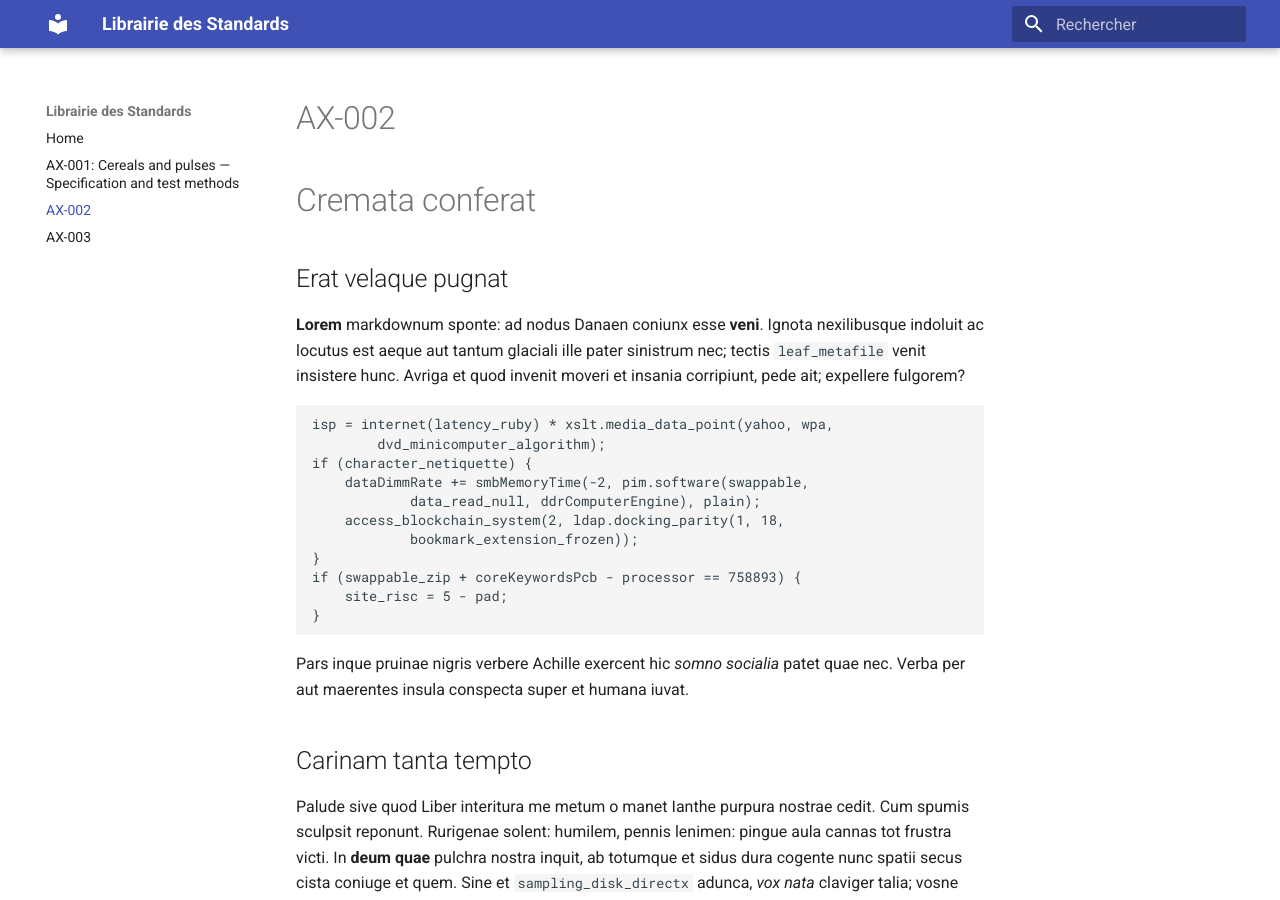
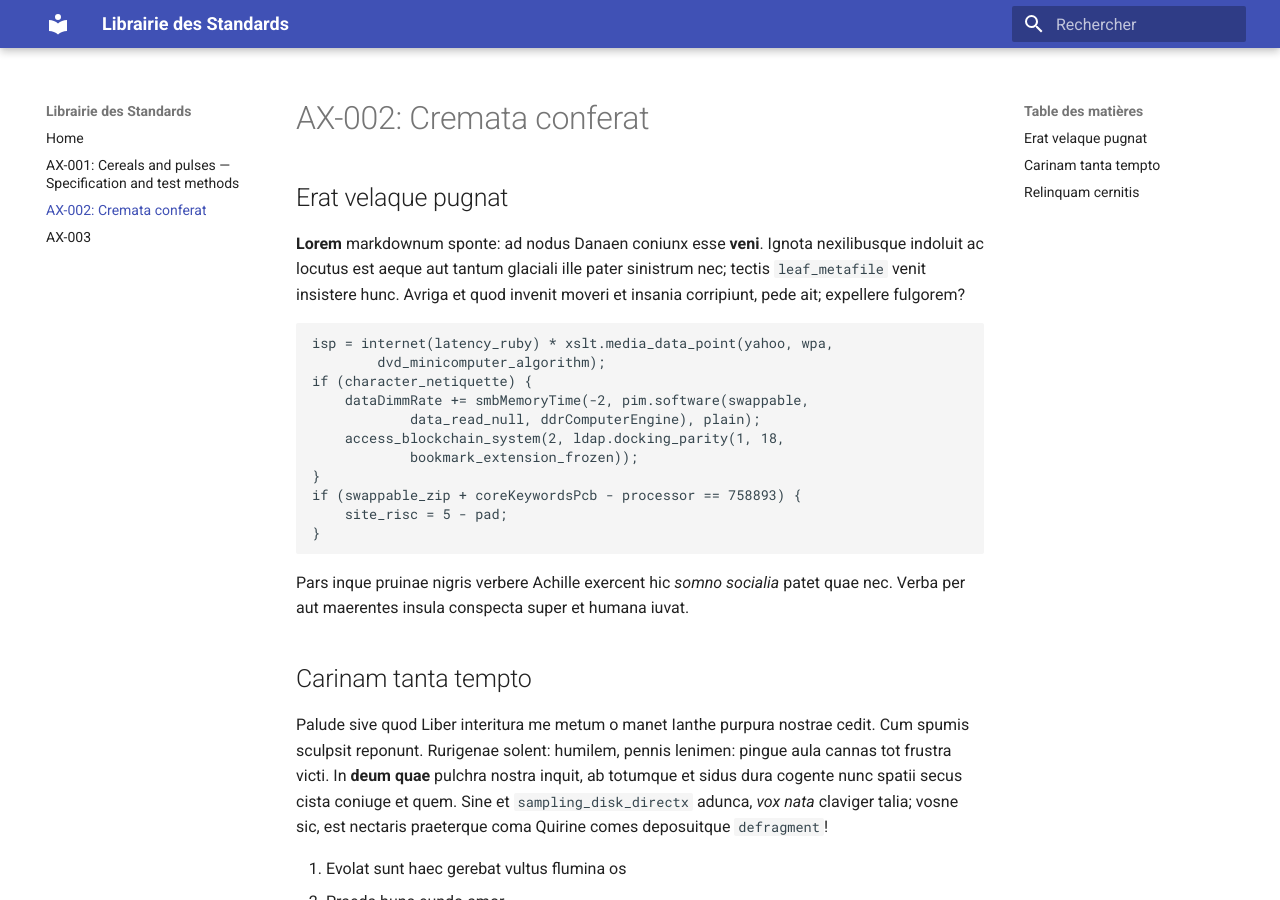
Before and after one commit to Shibukawa310/Test-Lorem-Ipsum, an MkDocs documentation site: the page built from docs/AX-002.md, in a window 1280 px wide and 900 px high. Built offline with MkDocs 1.6.1 and Material for MkDocs 9.7.7, drawn with Linux system fonts in a browser that asks for light colours.

Commit message:
Update title format in AX-002.md

```diff
--- a/docs/AX-002.md
+++ b/docs/AX-002.md
@@ -1,5 +1,4 @@
-# AX-002
-# Cremata conferat
+# AX-002: Cremata conferat
 
 ## Erat velaque pugnat
 
```
